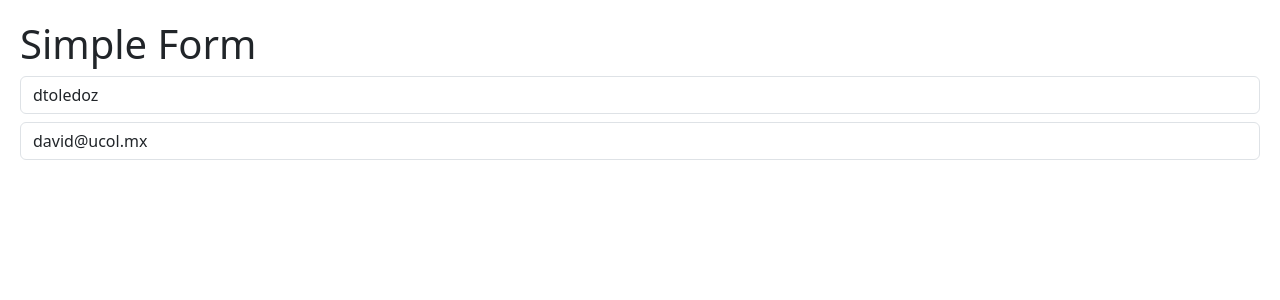
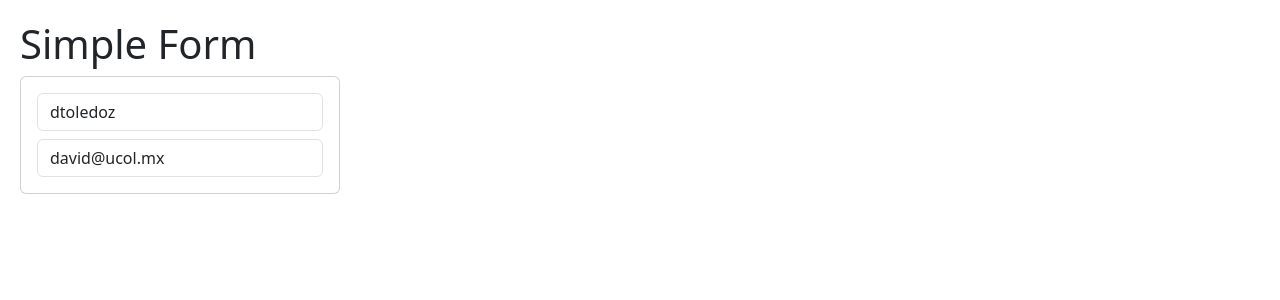
Before and after one commit to toledodavid/react-05-hook-app-vite, a React (Vite) app: page / in a window 1280 px wide. Shown: the top 300 px of the page. Built offline with nearby package versions, Linux system fonts and the light colour scheme.

Commit message:
Add CSS styles in SimpleForm Component

```diff
--- a/src/02-useEffect/SimpleForm.jsx
+++ b/src/02-useEffect/SimpleForm.jsx
@@ -32,6 +32,8 @@ export const SimpleForm = () => {
   <>
     <h1>Simple Form</h1>
 
+    <div className="card" style={{width: '20rem'}}>
+      <div className="card-body">
         <input type="text"
                 className="form-control"
                 placeholder="Username"
@@ -45,6 +47,8 @@ export const SimpleForm = () => {
                 name="email"
                 value={email}
                 onChange={onInputChange} />
+      </div>
+    </div>
 
 
     { (username === 'dtoledoz2') && <Message /> }
```
Lines whose indentation alone changed are shown as unchanged.
